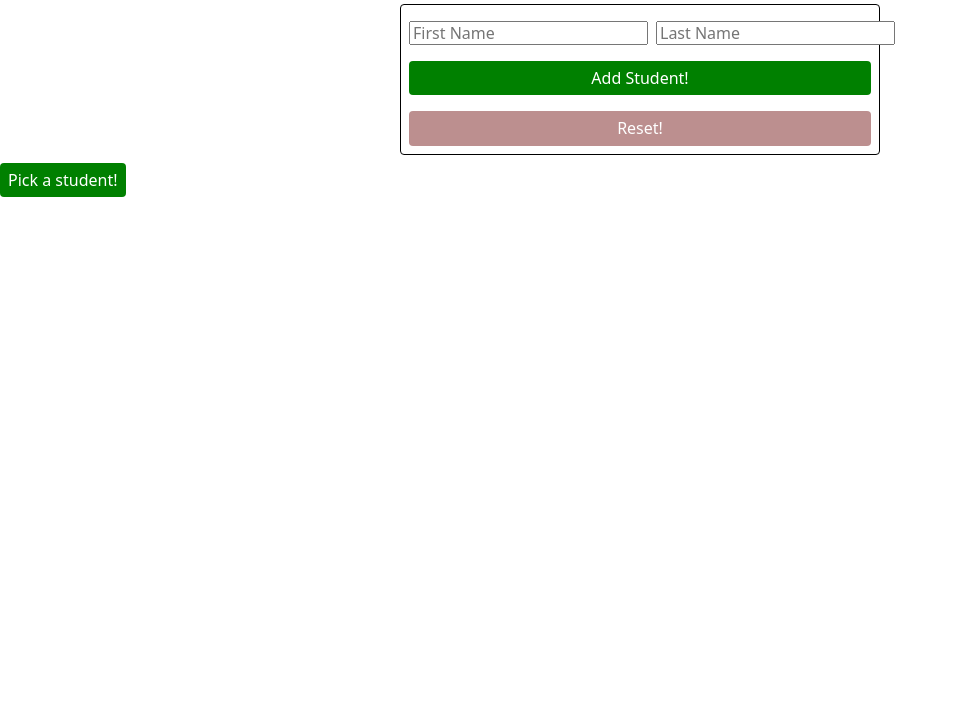
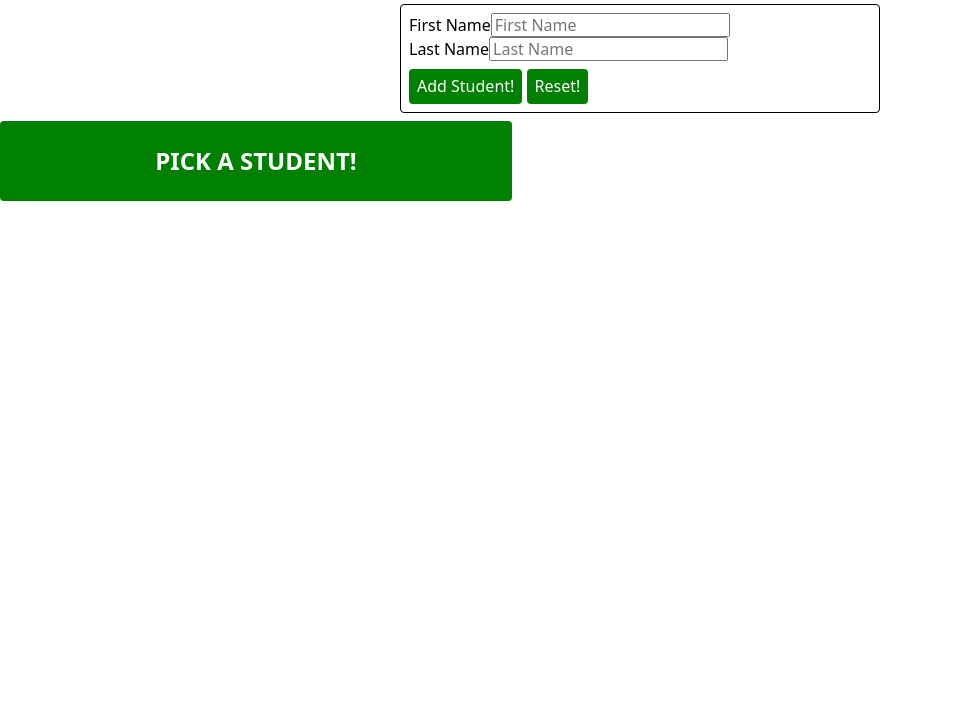
Before and after one commit to staffordgavin19/random-student-picker, a website: page index.html in a window 1280 px wide. Shown: the part 76-800 px from the top of the page, without its empty margins (0-958 px from the left). Drawn offline with nearby package versions, Linux system fonts and the light colour scheme.

Commit message:
update html

```diff
--- a/index.html
+++ b/index.html
@@ -37,8 +37,9 @@
       <button type="submit" class="button">Add Student!</button>
       <button type="reset" class="button button--reset">Reset!</button>
     </form>
-
-    <button class="button">Pick a student!</button>
+    <div class="flex flex--justify-center mt-medium">
+      <button class="button button--jumbo">Pick a student!</button>
+    </div>
 
     <p></p>
 
--- a/style.css
+++ b/style.css
@@ -22,6 +22,19 @@ form {
   margin-top: 8px;
   padding: 8px;
 }
+
+.button--jumbo {
+  font-size: 1.5rem;
+  font-weight: bold;
+  height: 10vh;
+  text-transform: uppercase;
+  transition: all 0.25s;
+  width: 40vw;
+}
+
+.button--jumbo:hover,
+.button--jumbo:focus {
+  border-radius: 32px;
 
   /* The `--` conveys that this is a modifier class intended for use with `.button` */
   .button--reset {
@@ -53,8 +66,16 @@ form {
   .screen-reader-text {
     left: -9999px;
     position: absolute;
+    top: -9999px;
   }
 
   .mt-medium {
     margin-top: var(--medium-gap);
   }
+
+  @media screen and (min-width: 600px) {
+    :root {
+      --small-gap: 40px;
+    }
+  }
+}
```
Lines whose indentation alone changed are shown as unchanged.
